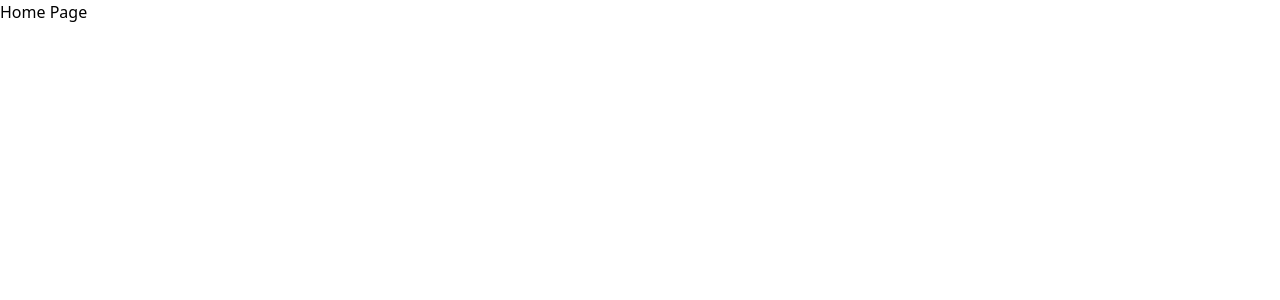
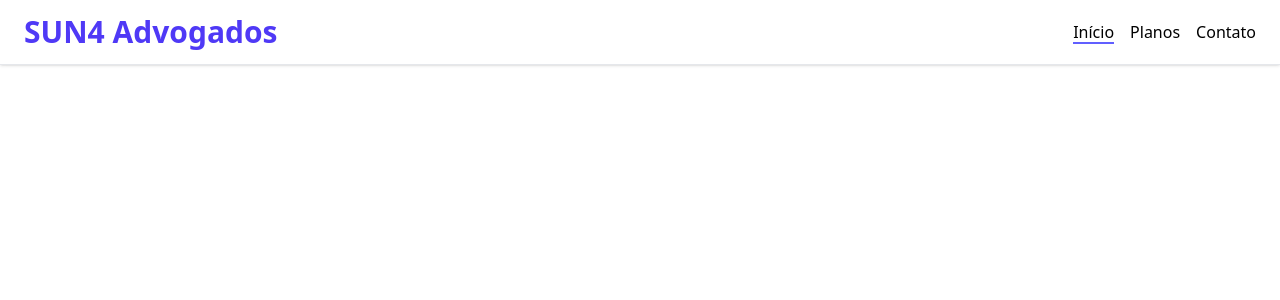
Before and after one commit to vinicius-lima-barbosa/teste_SUN4, a React (Vite) app in the folder questao_5/: page / in a window 1280 px wide. Shown: the top 300 px of the page. Built offline with nearby package versions, Linux system fonts and the light colour scheme.

Commit message:
feat: add Navigation component

```diff
--- /dev/null
+++ b/questao_5/src/components/navigation/Index.tsx
@@ -0,0 +1,80 @@
+import { useEffect, useState } from "react";
+
+const NAV_ITEMS = [
+  { id: "home", label: "Início" },
+  { id: "plans", label: "Planos" },
+  { id: "contact", label: "Contato" },
+];
+
+const Navigation = () => {
+  const [activeSection, setActiveSection] = useState("home");
+
+  useEffect(() => {
+    let scrollTimeout: number;
+
+    const handleScroll = () => {
+      clearTimeout(scrollTimeout);
+      scrollTimeout = setTimeout(() => {
+        const sections = NAV_ITEMS.map((item) =>
+          document.getElementById(item.id)
+        );
+        const scrollPosition = window.scrollY + 100;
+
+        for (let i = 0; i < sections.length; i++) {
+          const section = sections[i];
+          if (section) {
+            const top = section.offsetTop;
+            const bottom = top + section.offsetHeight;
+
+            if (
+              scrollPosition >= top &&
+              scrollPosition < bottom &&
+              activeSection !== NAV_ITEMS[i].id
+            ) {
+              setActiveSection(NAV_ITEMS[i].id);
+            }
+          }
+        }
+      }, 100);
+    };
+
+    window.addEventListener("scroll", handleScroll);
+    return () => window.removeEventListener("scroll", handleScroll);
+  }, [activeSection]);
+
+  const scrollToSection = (sectionId: string) => {
+    const element = document.getElementById(sectionId);
+    if (element) {
+      element.scrollIntoView({ behavior: "smooth" });
+    }
+  };
+
+  return (
+    <nav className="fixed top-0 z-30 w-full border-b border-gray-200 shadow-sm">
+      <div className="px-6 py-4 flex items-center justify-between max-w-7xl mx-auto h-16">
+        <h1 className="text-3xl font-extrabold text-indigo-600">
+          SUN4 Advogados
+        </h1>
+        <div className="hidden md:flex gap-4">
+          {NAV_ITEMS.map((item) => (
+            <button
+              key={item.id}
+              type="button"
+              onClick={() => scrollToSection(item.id)}
+              className="relative hover:text-indigo-600 cursor-pointer transition-colors duration-200"
+            >
+              {item.label}
+              <span
+                className={`absolute bottom-0 left-0 h-0.5 bg-indigo-500 transition-all duration-300 ${
+                  activeSection === item.id ? "w-full" : "w-0"
+                }`}
+              />
+            </button>
+          ))}
+        </div>
+      </div>
+    </nav>
+  );
+};
+
+export default Navigation;
--- a/questao_5/src/pages/Index.tsx
+++ b/questao_5/src/pages/Index.tsx
@@ -1,8 +1,10 @@
+import Navigation from "../components/navigation/Index";
+
 const Index = () => {
   return (
-    <div>
-      <h1>Home Page</h1>
-    </div>
+    <>
+      <Navigation />
+    </>
   );
 };
 
```
